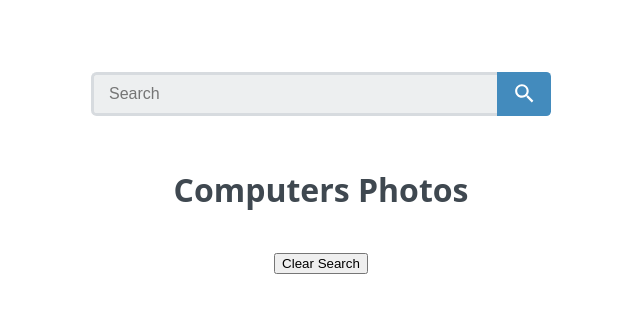
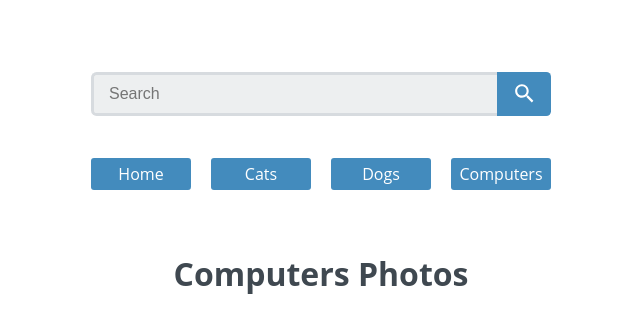
Before and after one commit to sinjeeli/newt, a React (Create React App) app in the folder my-app/: page /computers in a window 1280 px wide. Shown: the top 332 px of the page, without its empty margins (319-959 px from the left). Built offline with nearby package versions, Linux system fonts and the light colour scheme; no server answers.

Commit message:
working really well state

```diff
--- a/my-app/src/App.js
+++ b/my-app/src/App.js
@@ -1,7 +1,7 @@
 import React, { useState } from 'react';
 import SearchFormHTML from './components/SearchForm';
 import apiKey from './components/config';
-import { BrowserRouter as Router, Routes, Route } from 'react-router-dom';
+import { BrowserRouter as Router, Routes, Route, Link, useLocation } from 'react-router-dom';
 import Cats from './components/Cats';
 import Dogs from './components/Dogs';
 import Home from './components/Home';
@@ -10,7 +10,6 @@ import NotFound from './components/NotFound';
 import './index.css';
 import SearchResults from './components/SearchResults';
 //
-
 
 const App = () => {
   const handleSearch = async (searchQuery) => {
@@ -30,16 +29,56 @@ const App = () => {
     }
   };
 
+  const Navigation = () => {
+    return (
+      <nav className="main-nav">
+        <ul>
+          <li>
+            <Link to="/">Home</Link>
+          </li>
+          <li>
+            <Link to="/cats">Cats</Link>
+          </li>
+          <li>
+            <Link to="/dogs">Dogs</Link>
+          </li>
+          <li>
+            <Link to="/computers">Computers</Link>
+          </li>
+        </ul>
+      </nav>
+    );
+  };
+
+  const ScrollToTop = () => {
+    const { pathname } = useLocation();
+
+    React.useEffect(() => {
+      window.scrollTo(0, 0);
+    }, [pathname]);
+
+    return null;
+  };
+
   return (
     <Router>
+      <ScrollToTop />
       <div className="container">
         <SearchFormHTML handleSearch={handleSearch} />
+        <Navigation />
         <Routes>
-          <Route exact path="/" element={<Home />} />
-          <Route path="/cats" element={<Cats />} />
-          <Route path="/dogs" element={<Dogs />} />
-          <Route path="/computers" element={<Computers />} />
-          <Route path="/search" element={<SearchResults />} /> {/* New route for search results */}
+          <Route
+            exact
+            path="/"
+            element={<Home handleSearch={handleSearch} />}
+          />
+          <Route path="/cats" element={<Cats handleSearch={handleSearch} />} />
+          <Route path="/dogs" element={<Dogs handleSearch={handleSearch} />} />
+          <Route
+            path="/computers"
+            element={<Computers handleSearch={handleSearch} />}
+          />
+          <Route path="/search" element={<SearchResults />} />
           <Route path="*" element={<NotFound />} />
         </Routes>
       </div>
@@ -47,5 +86,4 @@ const App = () => {
   );
 };
 
-
 export default App;
--- a/my-app/src/components/Cats.js
+++ b/my-app/src/components/Cats.js
@@ -32,9 +32,6 @@ const Cats = ({ handleSearch }) => {
   return (
     <div>
       <h2>Cats Photos</h2>
-      <form onSubmit={handleSubmit}>
-        <button type="submit">Clear Search</button>
-      </form>
       <ul>
         {photos.map((photo) => (
           <li key={photo.id}>
--- a/my-app/src/components/Computers.js
+++ b/my-app/src/components/Computers.js
@@ -32,9 +32,6 @@ const Computers = ({ handleSearch }) => {
   return (
     <div>
       <h2>Computers Photos</h2>
-      <form onSubmit={handleSubmit}>
-        <button type="submit">Clear Search</button>
-      </form>
       <ul>
         {photos.map((photo) => (
           <li key={photo.id}>
--- a/my-app/src/components/Dogs.js
+++ b/my-app/src/components/Dogs.js
@@ -32,9 +32,6 @@ const Dogs = ({ handleSearch }) => {
   return (
     <div>
       <h2>Dogs Photos</h2>
-      <form onSubmit={handleSubmit}>
-        <button type="submit">Clear Search</button>
-      </form>
       <ul>
         {photos.map((photo) => (
           <li key={photo.id}>
--- a/my-app/src/components/Home.js
+++ b/my-app/src/components/Home.js
@@ -6,7 +6,7 @@ const Home = ({ handleSearch }) => {
 
   useEffect(() => {
     // Fetch the initial set of photos for the cats page
-    fetchPhotos('home');
+    fetchPhotos('trees');
 
     // eslint-disable-next-line react-hooks/exhaustive-deps
   }, []);
@@ -32,9 +32,6 @@ const Home = ({ handleSearch }) => {
   return (
     <div>
       <h2>Home Photos</h2>
-      <form onSubmit={handleSubmit}>
-        <button type="submit">Clear Search</button>
-      </form>
       <ul>
         {photos.map((photo) => (
           <li key={photo.id}>
```
